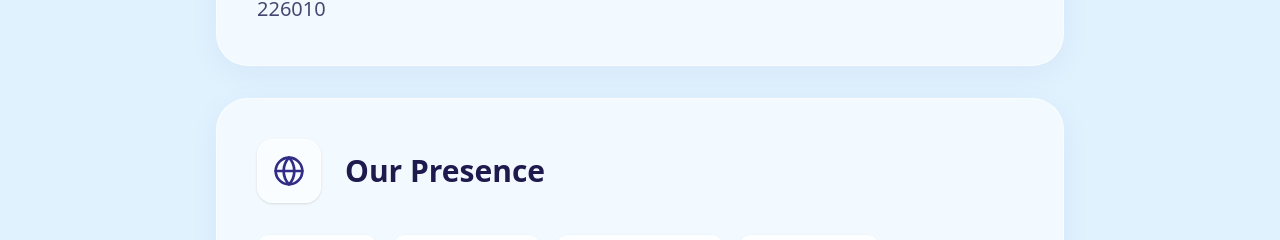
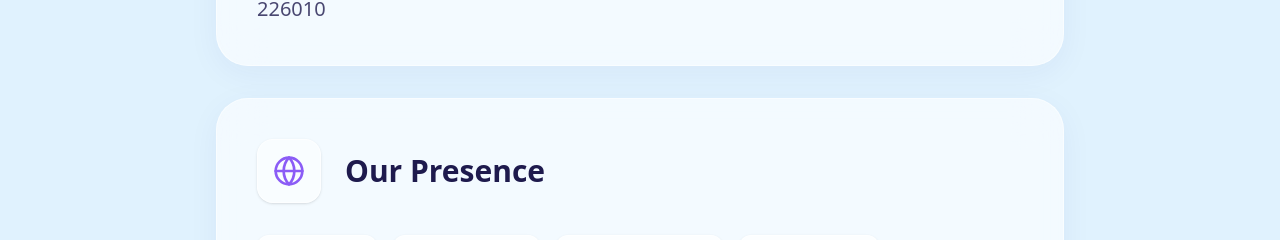
Before and after one commit to ace76765/first-website, a Next.js app: page /contact in a window 1280 px wide. Shown: the part 912-1152 px from the top of the page. Built offline with nearby package versions, Linux system fonts and the light colour scheme.

Commit message:
Align Our Presence card default and hover colors with the Email card for consistency

```diff
--- a/src/app/contact/page.tsx
+++ b/src/app/contact/page.tsx
@@ -77,7 +77,7 @@ export default function Contact() {
           {/* Presence Card */}
           <div className="glass-panel glass-panel-hover rounded-[2rem] p-6 sm:p-10 group transition-all">
             <div className="flex items-center gap-4 sm:gap-6 mb-6 sm:mb-8">
-              <div className="w-12 h-12 sm:w-16 sm:h-16 bg-white/50 border border-white/60 text-indigo-900 rounded-2xl flex items-center justify-center group-hover:bg-gradient-to-br group-hover:from-indigo-600 group-hover:to-blue-500 group-hover:text-white group-hover:border-transparent transition-all shadow-sm shrink-0">
+              <div className="w-12 h-12 sm:w-16 sm:h-16 bg-white/50 border border-white/60 text-accent-violet rounded-2xl flex items-center justify-center group-hover:bg-gradient-to-br group-hover:from-accent-violet group-hover:to-accent-sky group-hover:text-white group-hover:border-transparent transition-all shadow-sm shrink-0">
                 <Globe className="w-6 h-6 sm:w-8 sm:h-8" />
               </div>
               <h3 className="text-xl sm:text-3xl font-extrabold text-indigo-950">Our Presence</h3>
```
